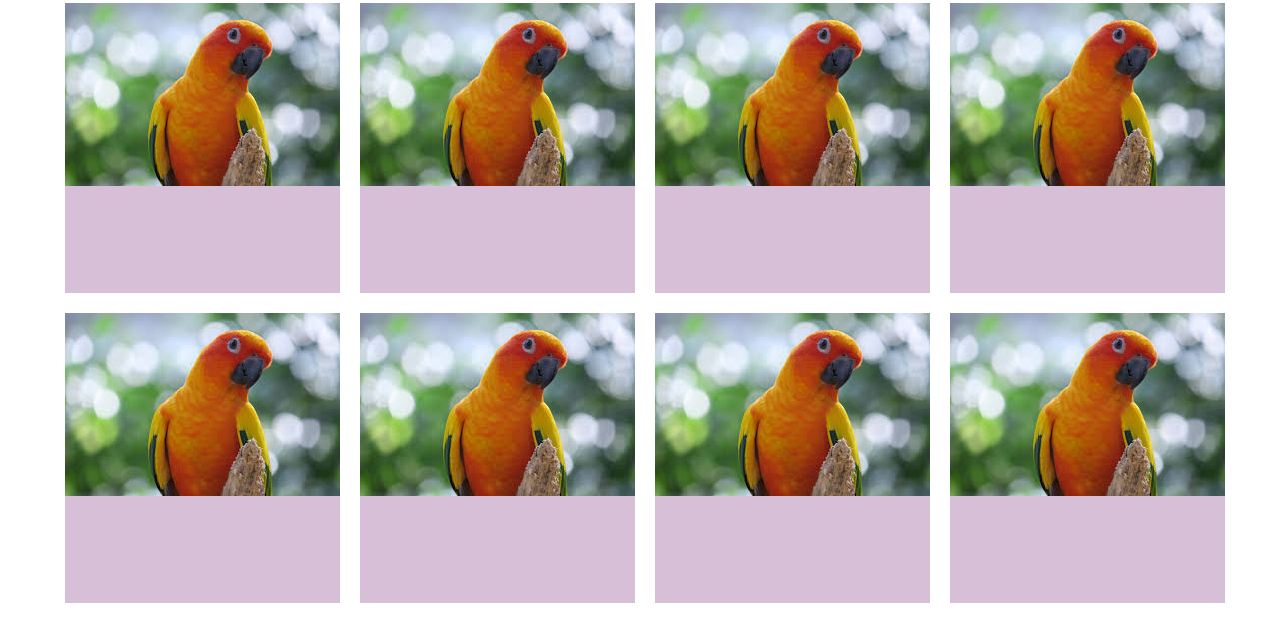
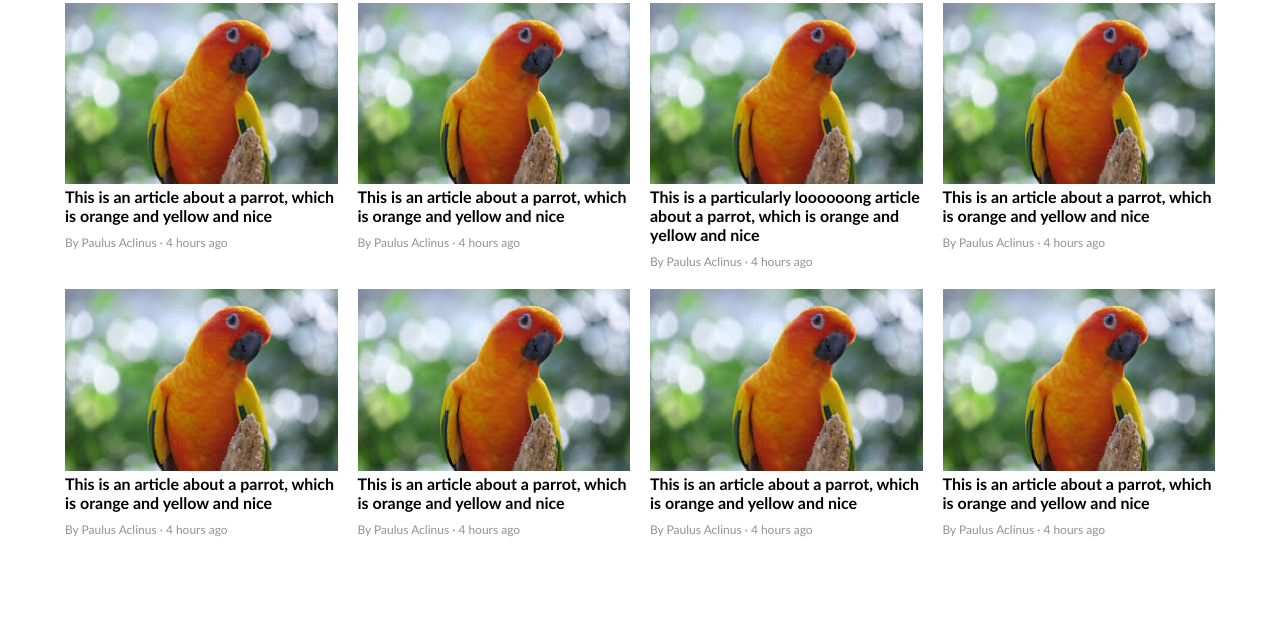
Before and after one commit to mathpianop/the-next-web, a plain HTML site: page index.html in a window 1280 px wide. Shown: the part 635-1279 px from the top of the page. Drawn offline with Linux system fonts and the light colour scheme.

Commit message:
Styled 'Latest news'

```diff
--- a/index.html
+++ b/index.html
@@ -86,46 +86,46 @@
           <h3 class="title"><a>Latest News <span>❯</span></a></h3>
         </div>
 
-        <div class="container">
+        <div class="container latest-news-articles">
           <div class="latest-news-article">
             <img src="images/parrot.jpg">
-            <div class="latest-article-title"></div>
-            <div class="latest-article-info"></div>
+            <div class="latest-article-title">This is an article about a parrot, which is orange and yellow and nice</div>
+            <div class="latest-article-info">By Paulus Aclinus · 4 hours ago</div>
           </div>
           <div class="latest-news-article">
             <img src="images/parrot.jpg">
-            <div class="latest-article-title"></div>
-            <div class="latest-article-info"></div>
+            <div class="latest-article-title">This is an article about a parrot, which is orange and yellow and nice</div>
+            <div class="latest-article-info">By Paulus Aclinus · 4 hours ago</div>
           </div>
           <div class="latest-news-article">
             <img src="images/parrot.jpg">
-            <div class="latest-article-title"></div>
-            <div class="latest-article-info"></div>
+            <div class="latest-article-title">This is a particularly loooooong article about a parrot, which is orange and yellow and nice</div>
+            <div class="latest-article-info">By Paulus Aclinus · 4 hours ago</div>
           </div>
           <div class="latest-news-article">
             <img src="images/parrot.jpg">
-            <div class="latest-article-title"></div>
-            <div class="latest-article-info"></div>
+            <div class="latest-article-title">This is an article about a parrot, which is orange and yellow and nice</div>
+            <div class="latest-article-info">By Paulus Aclinus · 4 hours ago</div>
           </div>
           <div class="latest-news-article">
             <img src="images/parrot.jpg">
-            <div class="latest-article-title"></div>
-            <div class="latest-article-info"></div>
+            <div class="latest-article-title">This is an article about a parrot, which is orange and yellow and nice</div>
+            <div class="latest-article-info">By Paulus Aclinus · 4 hours ago</div>
           </div>
           <div class="latest-news-article">
             <img src="images/parrot.jpg">
-            <div class="latest-article-title"></div>
-            <div class="latest-article-info"></div>
+            <div class="latest-article-title">This is an article about a parrot, which is orange and yellow and nice</div>
+            <div class="latest-article-info">By Paulus Aclinus · 4 hours ago</div>
           </div>
           <div class="latest-news-article">
             <img src="images/parrot.jpg">
-            <div class="latest-article-title"></div>
-            <div class="latest-article-info"></div>
+            <div class="latest-article-title">This is an article about a parrot, which is orange and yellow and nice</div>
+            <div class="latest-article-info">By Paulus Aclinus · 4 hours ago</div>
           </div>
           <div class="latest-news-article">
             <img src="images/parrot.jpg">
-            <div class="latest-article-title"></div>
-            <div class="latest-article-info"></div>
+            <div class="latest-article-title">This is an article about a parrot, which is orange and yellow and nice</div>
+            <div class="latest-article-info">By Paulus Aclinus · 4 hours ago</div>
           </div>
         </div>
       </section>
--- a/media.css
+++ b/media.css
@@ -131,6 +131,16 @@
    grid-template-columns: 1fr;
  }
 
+ .latest-news-article img {
+   float: left;
+   width: 100px;
+   height: 100px;
+   object-fit: cover;
+   margin-right: 10px;
+ }
+
+
+
  .category-articles {
    grid-template-columns: 1fr;
  }
--- a/style.css
+++ b/style.css
@@ -189,7 +189,7 @@ header {
 }
 
 .secondary-hero-article .article-title {
-  font-size: 30px;
+  font-size: 25px;
   margin-bottom: 10px;
 }
 
@@ -218,13 +218,24 @@ header {
 
 
 
-.latest-news .container {
-  height: 600px; /* Eventually content-dependant */
+
+
+.latest-news-article img {
+  width: 100%;
 }
 
-.latest-news-article {
-  background-color: thistle;
+.latest-article-title {
+  font-weight: 600;
 }
+
+.latest-article-info {
+  font-size: 12px;
+  color: #949191;
+  font-weight: 200;
+  margin-top: 10px;
+}
+
+
 
 .latest-rounds .container {
   height: 250px; /* Eventually content-dependant */
```
